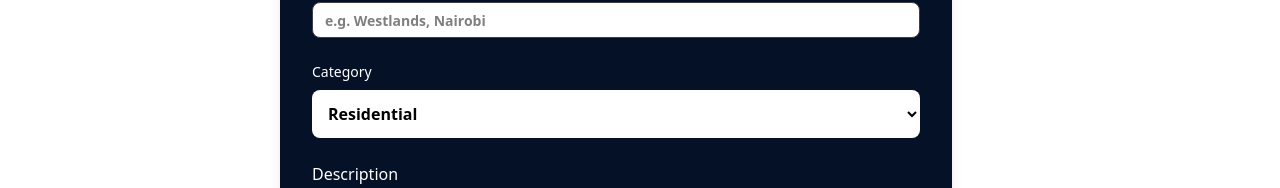
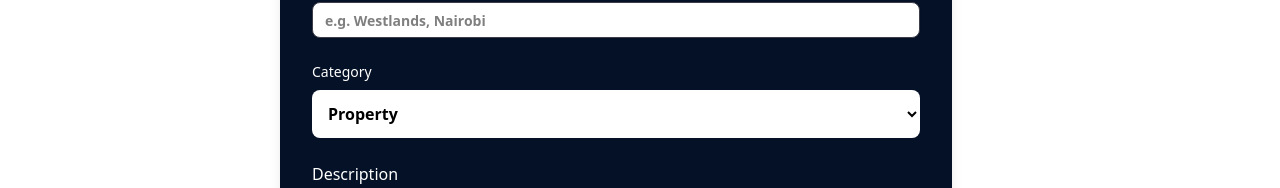
Before and after one commit to alexkemboi/kipsrealityweb, a Next.js app: page /marketplace/create in a window 1280 px wide. Shown: the part 742-930 px from the top of the page. Built offline with nearby package versions, Linux system fonts and the light colour scheme.

Commit message:
feat:adjusted listing categories

```diff
--- a/src/components/website/marketplace/ListingForm.tsx
+++ b/src/components/website/marketplace/ListingForm.tsx
@@ -96,11 +96,11 @@ return(
               className="w-full p-3 rounded-lg bg-white text-black font-semibold border-neutral-700 focus:border-blue-500 focus:outline-none"
               required
             >
-              <option value="Residential">Residential</option>
-              <option value="Commercial">Commercial</option>
-              <option value="Land">Land</option>
-              <option value="Office Space">Office Space</option>
-              <option value="Other">Other</option>
+              <option value="Residential">Property</option>
+              <option value="Commercial">Furniture</option>
+              <option value="Appliance">Amenity</option>
+              <option value="Decor">Office Space</option>
+              <option value="Services">Other</option>
             </select>
           </div>
 
```
